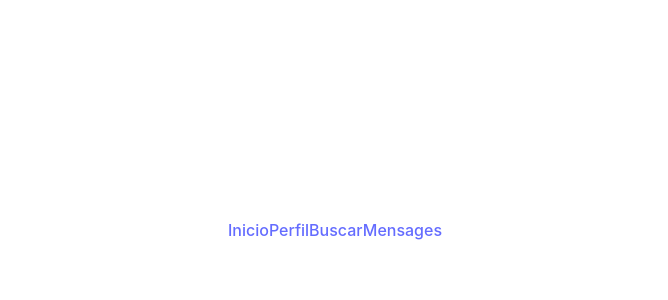
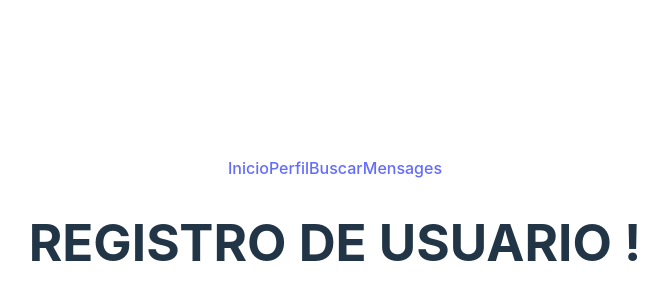
Before and after one commit to Izanalgit/React-Client_Module, a React (Vite) app: page /registation in a window 1280 px wide. Shown: the part 170-470 px from the top of the page, without its empty margins (305-973 px from the left). Built offline with nearby package versions, Linux system fonts and the light colour scheme.

Commit message:
fix : registation page export and routes

```diff
--- a/src/pages/Registation.jsx
+++ b/src/pages/Registation.jsx
@@ -1,4 +1,4 @@
-const Chat = () => {
+const Registation = () => {
     return (
         <>
             <h1>REGISTRO DE USUARIO !</h1>
@@ -8,4 +8,4 @@ const Chat = () => {
 
 }
 
-export default Chat;
+export default Registation;
--- a/src/routes/AppRoutes.jsx
+++ b/src/routes/AppRoutes.jsx
@@ -5,6 +5,7 @@ import Home from "../pages/Home.jsx";
 import Profile from "../pages/Profile.jsx";
 import Search from "../pages/Search.jsx";
 import Chat from "../pages/Chat.jsx";
+import Registation from "../pages/Registation.jsx";
 
 const AppRoutes = () =>{
     return(
@@ -16,6 +17,7 @@ const AppRoutes = () =>{
                 <Route path="/profile" element={<Profile />} />
                 <Route path="/contacts" element={<Search />} />
                 <Route path="/chat" element={<Chat />} />
+                <Route path="/registation" element={<Registation />} />
             </Routes>
         </>
         </Router>
```
